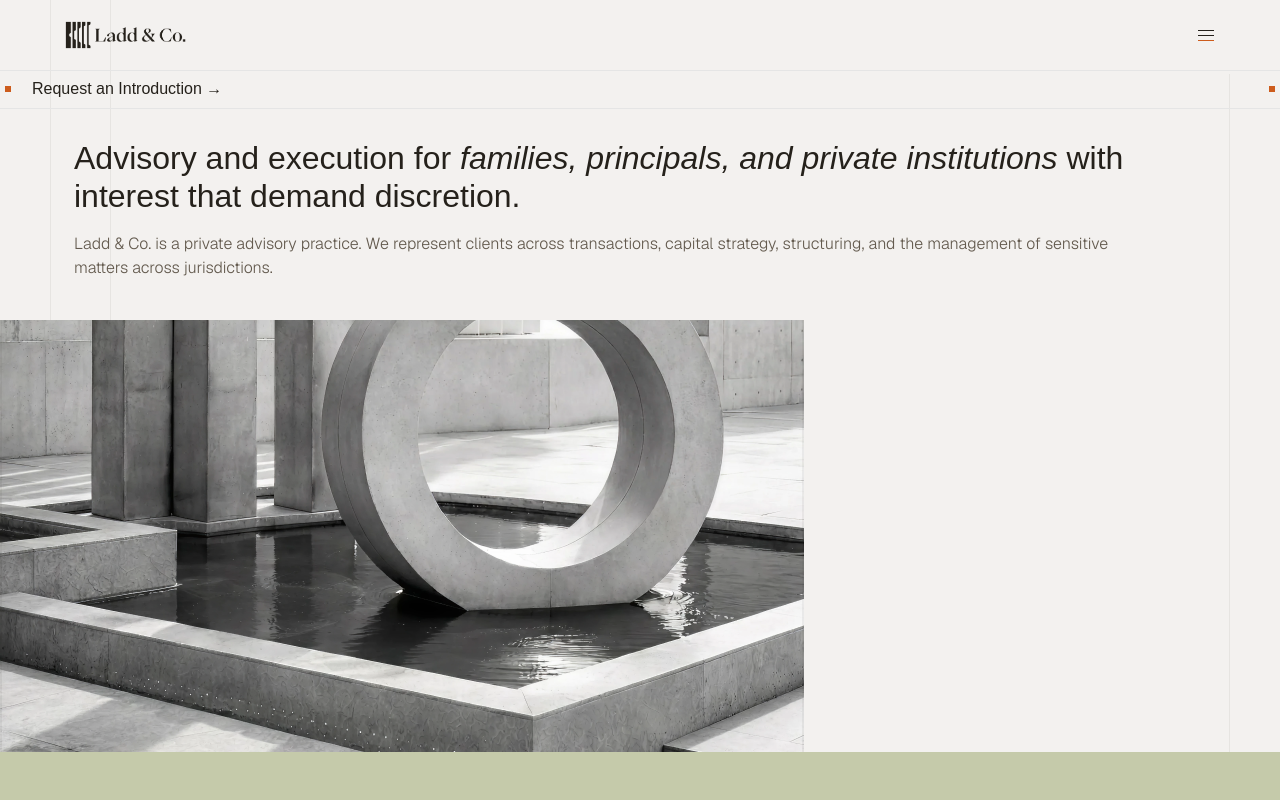
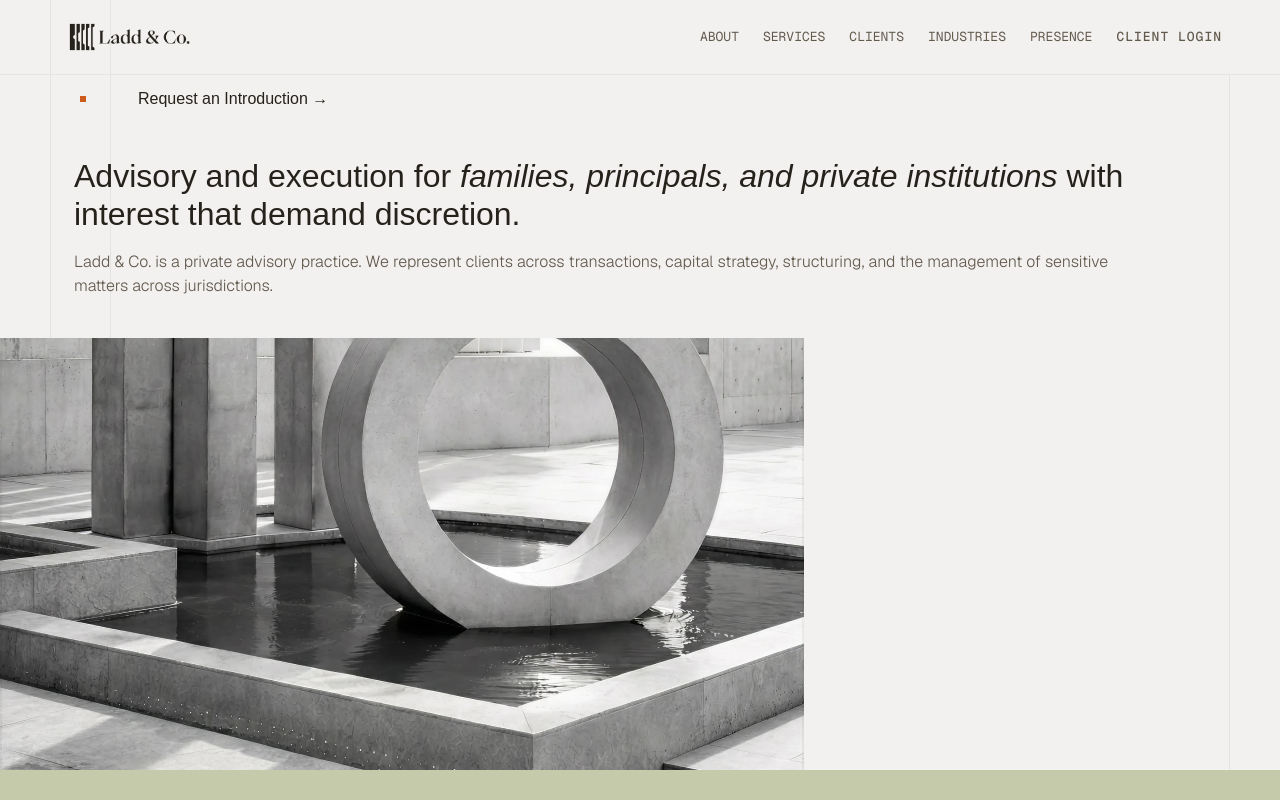
Before and after one commit to springerjanek/ladd-co, a Next.js app: page / in a window 1280 px wide. Shown: the top 800 px of the page. Built offline with nearby package versions, Linux system fonts and the light colour scheme; a web font is replaced by a local one.

Commit message:
feat: desktop navbar

```diff
--- a/components/navbar.tsx
+++ b/components/navbar.tsx
@@ -2,97 +2,191 @@
 
 import Image from "next/image";
 import logo from "../public/o bg.png";
-import { useState } from "react";
+import { useRef, useEffect, useState } from "react";
+import { usePathname } from "next/navigation";
+
 import { cn } from "@/lib/utils";
+import { Button } from "@/components/ui/button";
+import {
+  Dialog,
+  DialogContentNoOverlay,
+  DialogTrigger,
+} from "@/components/ui/dialog";
+import Link from "next/link";
 
 export const Navbar = () => {
-  const [isMenuOpen, setIsMenuOpen] = useState(false);
+  const [open, setOpen] = useState(false);
+  const [navHeight, setNavHeight] = useState(0);
+
+  const pathname = usePathname();
+
+  const navRef = useRef<HTMLDivElement>(null);
+
+  useEffect(() => {
+    if (!navRef.current) return;
+
+    const observer = new ResizeObserver(() => {
+      setNavHeight(navRef.current!.offsetHeight);
+    });
+
+    observer.observe(navRef.current);
+    return () => observer.disconnect();
+  }, []);
 
   return (
-    <div className="font-heading flex flex-col justify-center relative z-20">
-      <div className="flex justify-between items-center mx-1 my-2.5">
-        <Image className="w-36" alt="Logo" src={logo} />
-        <button
-          onClick={() => setIsMenuOpen(!isMenuOpen)}
-          className="flex flex-col gap-1 pr-3 cursor-pointer"
-          aria-label="Toggle menu"
+    <header className="font-heading relative z-50">
+      <div ref={navRef}>
+        <div className="flex justify-between items-center mx-2 my-3">
+          <Link href="/">
+            <Image className="w-36" alt="Logo" src={logo} loading="eager" />
+          </Link>
+          {/* DESKTOP */}
+          <div className="hidden xl:flex items-center gap-10">
+            <nav className="flex gap-6 text-[13px] uppercase font-mono text-earth">
+              {["About", "Services", "Clients", "Industries", "Presence"].map(
+                (item) => (
+                  <a
+                    key={item}
+                    href="#"
+                    className="hover:text-clementine transition-colors"
                   >
-          <span className="block w-4 h-px bg-coffee" />
-          <span className="block w-4 h-px bg-coffee" />
-          <span className="block w-4 h-px bg-clementine" />
-        </button>
+                    {item}
+                  </a>
+                ),
+              )}
+              <a
+                href="#"
+                className="font-mono font-medium tracking-[1px] text-[13px]"
+              >
+                CLIENT LOGIN
+              </a>
+            </nav>
           </div>
 
-      <div className="relative w-screen left-1/2 -translate-x-1/2 border-t border-b">
+          {/* MOBILE */}
+          <Dialog open={open} onOpenChange={setOpen}>
+            <DialogTrigger asChild>
+              <Button
+                aria-label="menu"
+                variant="ghost"
+                size="icon"
+                className="flex flex-col gap-1 mr-3 cursor-pointer xl:hidden"
+              >
+                <span className="block w-4 h-px bg-coffee" />{" "}
+                <span className="block w-4 h-px bg-coffee" />{" "}
+                <span className="block w-4 h-px bg-clementine" />{" "}
+              </Button>
+            </DialogTrigger>
+
+            <DialogContentNoOverlay
+              className={cn(
+                "fixed left-0 right-0 bottom-0 mt-0.5 z-40 bg-olive",
+                "data-[state=open]:animate-in data-[state=closed]:animate-out",
+                "data-[state=open]:fade-in-0 data-[state=closed]:fade-out-0",
+                "data-[state=open]:slide-in-from-top-2 data-[state=closed]:slide-out-to-top-2",
+                "duration-300 ease-out",
+              )}
+              style={{
+                top: navHeight + 9,
+                transform: "none",
+              }}
+            >
+              {/* MOBILE MENU PANEL */}
+              <div className="px-6 py-6 flex flex-col overflow-y-auto">
+                <nav className="flex flex-col items-center gap-6 text-[15px] font-light">
+                  <p className="text-earth font-mono uppercase text-[13px]">
+                    Firm
+                  </p>
+
+                  {[
+                    "About",
+                    "Services",
+                    "Clients",
+                    "Industries",
+                    "Presence",
+                  ].map((item) => (
+                    <a
+                      key={item}
+                      href="#"
+                      className="hover:text-clementine transition-colors"
+                    >
+                      {item}
+                    </a>
+                  ))}
+                </nav>
+
+                <div className="flex flex-col items-center pt-8 text-center">
+                  <p className="text-earth font-mono uppercase text-[13px]">
+                    Contact
+                  </p>
+
+                  <a
+                    href="mailto:office@laddco.com"
+                    className="font-light pt-6 pb-4 hover:text-clementine"
+                  >
+                    office@laddco.com
+                  </a>
+
+                  <div className="h-px bg-coffee/10 w-full" />
+
+                  <Button
+                    variant="ghost"
+                    className="font-light mt-6 font-mono text-[13px]"
+                  >
+                    CLIENT LOGIN
+                  </Button>
+                </div>
+              </div>
+            </DialogContentNoOverlay>
+          </Dialog>
+        </div>
+
+        {/* GRADIENT BAR */}
+        <div className="relative w-screen left-1/2 -translate-x-1/2 border-t  xl:border-b-0">
+          <div className="absolute inset-0 xl:mx-[50px] 2xl:mx-[200px]">
+            {/* closed */}
             <div
+              className={cn(
+                "absolute inset-0 transition-opacity duration-500",
+                open ? "opacity-0" : "opacity-100",
+              )}
               style={{
                 background:
                   "linear-gradient(to right, var(--color-olive) 0%, rgba(197,202,170,0.4) 60%, transparent 100%)",
               }}
-          className="relative flex items-center overflow-hidden px-5 py-2"
+            />
+
+            {/* open */}
+            <div
+              className={cn(
+                "absolute inset-0 transition-opacity duration-500",
+                open ? "opacity-100" : "opacity-0",
+              )}
+              style={{
+                background: "linear-gradient(90deg, #C5CAAA 0%, #25211B 100%)",
+              }}
+            />
+          </div>
+
+          {pathname !== "/contact" && pathname !== "/legal" && (
+            <div className="xl:mx-[50px] 2xl:mx-[200px]">
+              <div className="relative flex items-center px-1.5 xl:px-7.5 py-3">
+                <span className="w-1.5 h-1.5 bg-clementine mr-3" />
+
+                <Link
+                  href="/contact"
+                  className={cn(
+                    "transition-all duration-200 xl:ml-10",
+                    open ? "ml-6 font-medium" : "ml-3",
+                  )}
                 >
-          <span className="absolute left-[5px] top-1/2 -translate-y-1/2 w-1.5 h-1.5 bg-clementine" />
-          <span className="absolute right-[5px] top-1/2 -translate-y-1/2 w-1.5 h-1.5 bg-clementine" />
-          <p className="mx-3 leading-[130%]">Request an Introduction →</p>
+                  Request an Introduction →
+                </Link>
               </div>
             </div>
-
-      <div
-        className={cn(
-          "-mt-1 w-screen left-1/2 -translate-x-1/2 relative bg-olive transition-all duration-300 ease-out overflow-hidden",
-          isMenuOpen ? "max-h-[600px] opacity-100" : "max-h-0 opacity-0",
           )}
-      >
-        <div className="px-6 py-6">
-          <nav className="text-coffee font-light flex flex-col items-center gap-6 font-sans text-[15px]">
-            <a
-              href="#"
-              className="text-earth font-mono uppercase tracking-[1px] text-[13px] hover:text-clementine transition-colors"
-            >
-              Firm
-            </a>
-            <a href="#" className=" hover:text-clementine transition-colors">
-              About
-            </a>
-            <a href="#" className=" hover:text-clementine transition-colors">
-              Services
-            </a>
-            <a href="#" className=" hover:text-clementine transition-colors">
-              Clients
-            </a>
-            <a href="#" className=" hover:text-clementine transition-colors">
-              Industries
-            </a>
-            <a href="#" className=" hover:text-clementine transition-colors">
-              Presence
-            </a>
-          </nav>
-
-          <div className="flex flex-col items-center text-center pt-8 space-y-6">
-            <a
-              href="#"
-              className="text-earth font-mono uppercase tracking-[1px] text-[13px] hover:text-clementine transition-colors"
-            >
-              Contact
-            </a>
-            <a
-              href="mailto:office@laddco.com"
-              className="block text-[15px] font-sans font-light hover:text-clementine transition-colors"
-            >
-              office@laddco.com
-            </a>
-            <div className="h-px bg-coffee/6 w-full"></div>
-            <div>
-              <a
-                href="#"
-                className="inline-block font-mono text-[11px] tracking-wide border border-coffee/30 px-4 py-2 hover:border-clementine hover:text-clementine transition-colors"
-              >
-                CLIENT LOGIN
-              </a>
         </div>
       </div>
-        </div>
-      </div>
-    </div>
+    </header>
   );
 };
```
Lines whose indentation alone changed are shown as unchanged.
